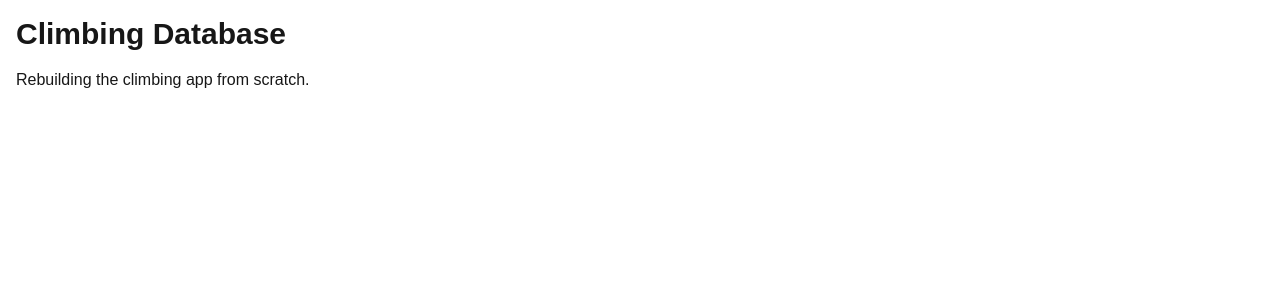
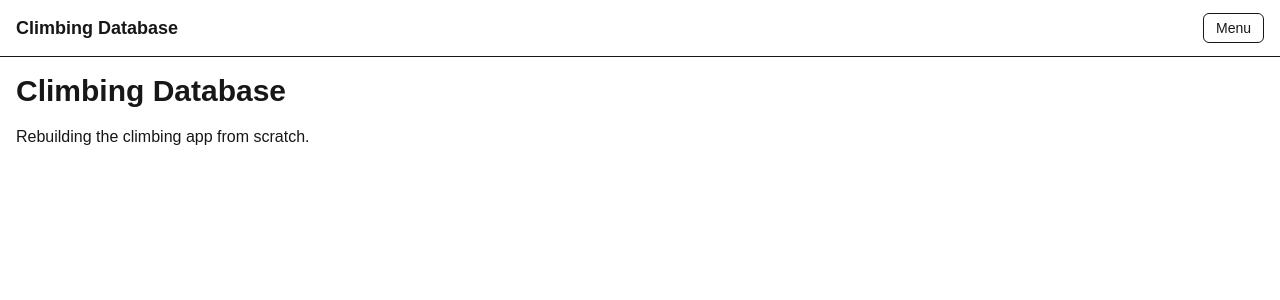
Before and after one commit to wga-mo/climbing-app2026, a Next.js app: page / in a window 1280 px wide. Shown: the top 300 px of the page. Built offline with nearby package versions, Linux system fonts and the light colour scheme.

Commit message:
Add basic navbar component

```diff
--- a/src/app/layout.js
+++ b/src/app/layout.js
@@ -1,9 +1,11 @@
 import "./globals.css";
+import Navbar from "@/components/Navbar";
 
 export default function RootLayout({ children }) {
   return (
     <html lang="en">
       <body className="min-h-screen flex flex-col">
+        <Navbar />
         {children}
       </body>
     </html>
--- /dev/null
+++ b/src/components/Navbar.js
@@ -0,0 +1,15 @@
+export default function Navbar() {
+  return (
+    <header className="border-b bg-white">
+      <nav className="mx-auto flex h-14 items-center justify-between px-4">
+        <div className="text-lg font-bold">
+          Climbing Database
+        </div>
+
+        <button className="rounded-md border px-3 py-1 text-sm">
+          Menu
+        </button>
+      </nav>
+    </header>
+  );
+}
```
